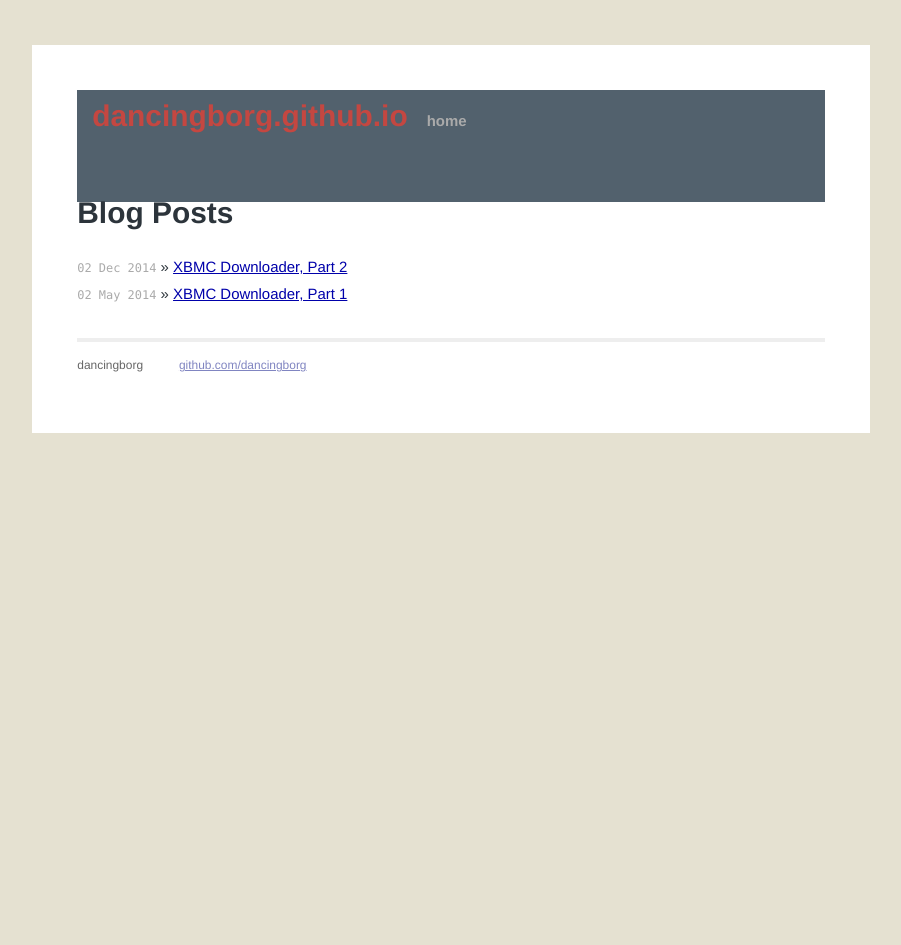
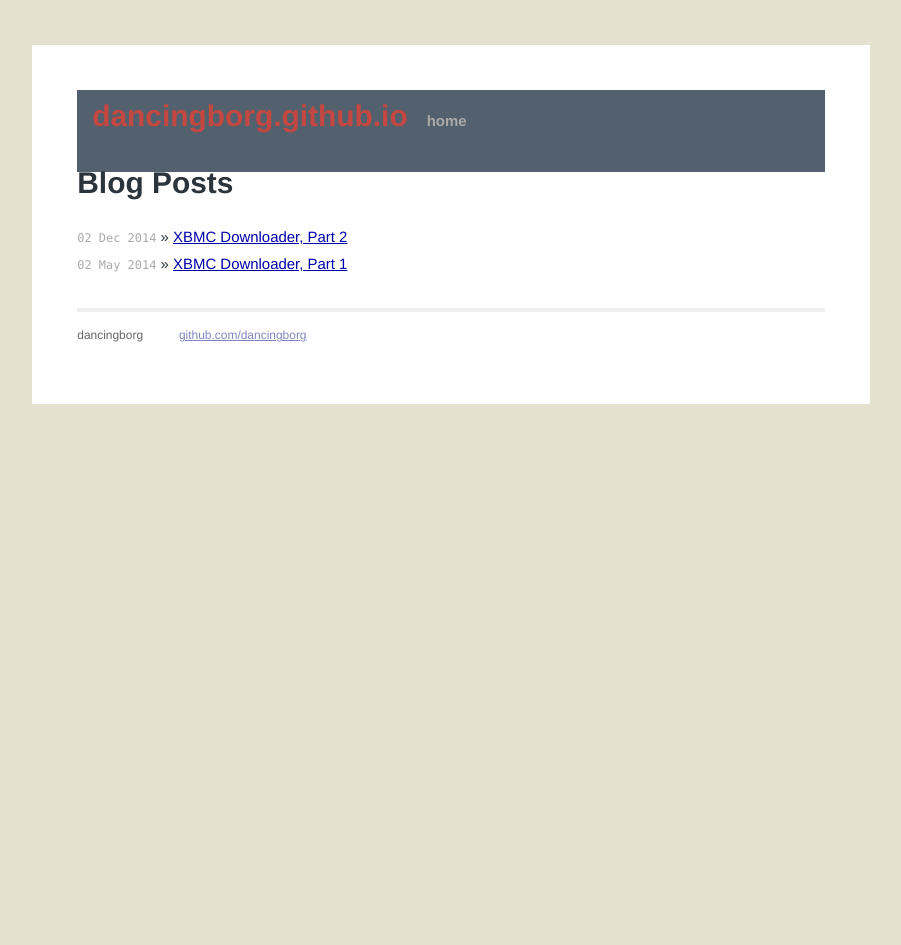
Before and after one commit to andre-abadi/andre-abadi.github.io, a Jekyll site: the page built from index.html, in a window 1280 px wide. Shown: the whole page, without its empty margins (189-1090 px from the left). Built offline with Jekyll 4.4.1, drawn with Linux system fonts in a browser that asks for light colours; Markdown is read by kramdown in place of the engine named in the settings.

Commit message:
Update main.css

```diff
--- a/css/main.css
+++ b/css/main.css
@@ -80,7 +80,7 @@ ul.posts span {
 
 .site .header h1.title {
   display: inline-block;
-  margin-bottom: 2em;
+  /* margin-bottom: 2em; */
 }
 
 .site .header h1.title a {
```
